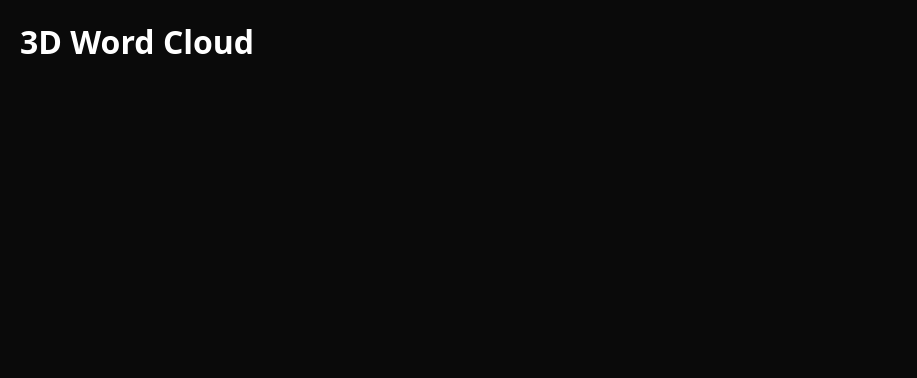
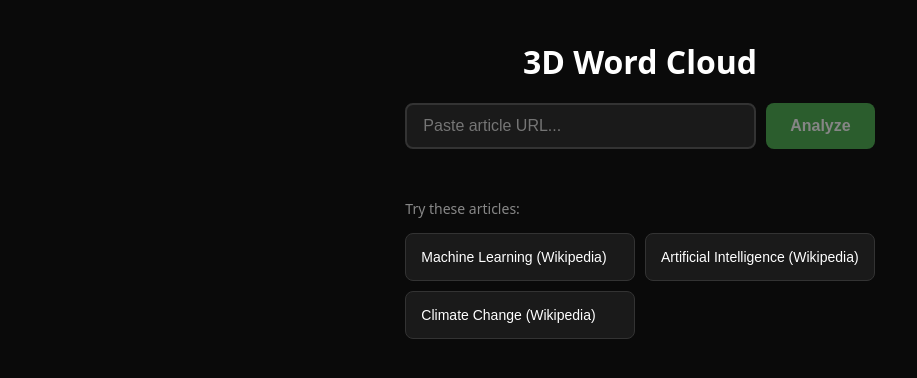
Before and after one commit to ThreeHats/3D-Word-Cloud-Noah, a React (Vite) app in the folder frontend/: page / in a window 1280 px wide. Shown: the top 378 px of the page, without its empty margins (0-917 px from the left). Built offline with nearby package versions, Linux system fonts and the light colour scheme.

Commit message:
added basic frontend and API integration

```diff
--- a/frontend/src/App.tsx
+++ b/frontend/src/App.tsx
@@ -1,11 +1,99 @@
+import { useState } from 'react';
+import { URLInput } from './components/URLInput';
+import { FeaturedArticles } from './components/FeaturedArticles';
+import { ErrorMessage } from './components/ErrorMessage';
+import { Loading3D } from './components/Loading3D';
+import { analyzeArticle } from './services/api';
+import { AnalyzeResponse } from './types';
+
 function App() {
+  const [loading, setLoading] = useState(false);
+  const [error, setError] = useState<string | null>(null);
+  const [result, setResult] = useState<AnalyzeResponse | null>(null);
+
+  async function handleAnalyze(url: string) {
+    setLoading(true);
+    setError(null);
+    setResult(null);
+
+    try {
+      const data = await analyzeArticle(url);
+      setResult(data);
+    } catch (err: any) {
+      setError(err.response?.data?.detail || 'Failed to analyze article. Check the URL and try again.');
+    } finally {
+      setLoading(false);
+    }
+  }
+
   return (
-    <div style={{ width: '100vw', height: '100vh' }}>
-      <h1 style={{ position: 'absolute', top: 20, left: 20, zIndex: 1 }}>
-        3D Word Cloud
-      </h1>
+    <div style={styles.container}>
+      <div style={styles.header}>
+        <h1 style={styles.title}>3D Word Cloud</h1>
+        <URLInput onAnalyze={handleAnalyze} loading={loading} />
+        <FeaturedArticles onSelect={handleAnalyze} disabled={loading} />
+      </div>
+
+      {error && <ErrorMessage message={error} onDismiss={() => setError(null)} />}
+
+      {loading && <Loading3D />}
+
+      {result && (
+        <div style={styles.result}>
+          <h2>{result.data.title}</h2>
+          <p>{result.data.words.length} keywords extracted</p>
+          <div style={styles.wordList}>
+            {result.data.words.slice(0, 10).map(word => (
+              <span key={word.text} style={styles.wordItem}>
+                {word.text} ({word.weight.toFixed(2)})
+              </span>
+            ))}
+          </div>
+        </div>
+      )}
     </div>
   );
 }
 
+const styles = {
+  container: {
+    width: '100%',
+    height: '100%',
+    display: 'flex',
+    flexDirection: 'column' as const,
+    alignItems: 'center',
+    padding: '40px 20px',
+  },
+  header: {
+    display: 'flex',
+    flexDirection: 'column' as const,
+    alignItems: 'center',
+    gap: '20px',
+    zIndex: 1,
+  },
+  title: {
+  wordList: {
+    display: 'flex',
+    flexWrap: 'wrap' as const,
+    gap: '10px',
+    marginTop: '20px',
+    justifyContent: 'center',
+  },
+  wordItem: {
+    padding: '8px 12px',
+    background: '#1a1a1a',
+    border: '1px solid #333',
+    borderRadius: '4px',
+    fontSize: '14px',
+    color: '#4CAF50',
+  },
+    fontSize: '32px',
+    fontWeight: 700,
+  },
+  result: {
+    marginTop: '40px',
+    textAlign: 'center' as const,
+  },
+};
+
 export default App;
--- /dev/null
+++ b/frontend/src/components/ErrorMessage.tsx
@@ -0,0 +1,56 @@
+interface ErrorMessageProps {
+  message: string;
+  onDismiss: () => void;
+}
+
+export function ErrorMessage({ message, onDismiss }: ErrorMessageProps) {
+  return (
+    <div style={styles.container}>
+      <div style={styles.content}>
+        <span style={styles.icon}>⚠️</span>
+        <p style={styles.message}>{message}</p>
+        <button onClick={onDismiss} style={styles.button}>
+          Dismiss
+        </button>
+      </div>
+    </div>
+  );
+}
+
+const styles = {
+  container: {
+    position: 'fixed' as const,
+    top: '20px',
+    right: '20px',
+    zIndex: 1000,
+  },
+  content: {
+    background: '#2a1a1a',
+    border: '2px solid #ff4444',
+    borderRadius: '8px',
+    padding: '20px',
+    maxWidth: '400px',
+    display: 'flex',
+    flexDirection: 'column' as const,
+    gap: '10px',
+    alignItems: 'flex-start',
+  },
+  icon: {
+    fontSize: '24px',
+  },
+  message: {
+    color: '#ffcccc',
+    margin: 0,
+    fontSize: '14px',
+    lineHeight: 1.5,
+  },
+  button: {
+    padding: '8px 16px',
+    border: 'none',
+    borderRadius: '4px',
+    background: '#ff4444',
+    color: '#fff',
+    cursor: 'pointer',
+    fontSize: '14px',
+  },
+};
--- /dev/null
+++ b/frontend/src/components/FeaturedArticles.tsx
@@ -0,0 +1,73 @@
+interface Article {
+  title: string;
+  url: string;
+}
+
+const FEATURED: Article[] = [
+  {
+    title: 'Machine Learning (Wikipedia)',
+    url: 'https://en.wikipedia.org/wiki/Machine_learning',
+  },
+  {
+    title: 'Artificial Intelligence (Wikipedia)',
+    url: 'https://en.wikipedia.org/wiki/Artificial_intelligence',
+  },
+  {
+    title: 'Climate Change (Wikipedia)',
+    url: 'https://en.wikipedia.org/wiki/Climate_change',
+  },
+];
+
+interface FeaturedArticlesProps {
+  onSelect: (url: string) => void;
+  disabled: boolean;
+}
+
+export function FeaturedArticles({ onSelect, disabled }: FeaturedArticlesProps) {
+  return (
+    <div style={styles.container}>
+      <h3 style={styles.title}>Try these articles:</h3>
+      <div style={styles.grid}>
+        {FEATURED.map((article) => (
+          <button
+            key={article.url}
+            onClick={() => onSelect(article.url)}
+            disabled={disabled}
+            style={styles.card}
+          >
+            {article.title}
+          </button>
+        ))}
+      </div>
+    </div>
+  );
+}
+
+const styles = {
+  container: {
+    marginTop: '30px',
+  },
+  title: {
+    fontSize: '14px',
+    color: '#888',
+    marginBottom: '15px',
+    fontWeight: 400,
+  },
+  grid: {
+    display: 'grid',
+    gridTemplateColumns: 'repeat(auto-fit, minmax(200px, 1fr))',
+    gap: '10px',
+    maxWidth: '600px',
+  },
+  card: {
+    padding: '15px',
+    border: '1px solid #333',
+    borderRadius: '8px',
+    background: '#1a1a1a',
+    color: '#fff',
+    cursor: 'pointer',
+    fontSize: '14px',
+    textAlign: 'left' as const,
+    transition: 'all 0.2s',
+  },
+};
--- /dev/null
+++ b/frontend/src/components/Loading3D.tsx
@@ -0,0 +1,31 @@
+export function Loading3D() {
+  return (
+    <div style={styles.container}>
+      <div style={styles.spinner} />
+      <p style={styles.text}>Analyzing article...</p>
+    </div>
+  );
+}
+
+const styles = {
+  container: {
+    display: 'flex',
+    flexDirection: 'column' as const,
+    alignItems: 'center',
+    justifyContent: 'center',
+    height: '100%',
+  },
+  spinner: {
+    width: '50px',
+    height: '50px',
+    border: '4px solid #333',
+    borderTop: '4px solid #4CAF50',
+    borderRadius: '50%',
+    animation: 'spin 1s linear infinite',
+  },
+  text: {
+    marginTop: '20px',
+    color: '#888',
+    fontSize: '16px',
+  },
+};
--- /dev/null
+++ b/frontend/src/components/URLInput.tsx
@@ -0,0 +1,62 @@
+import { useState } from 'react';
+
+interface URLInputProps {
+  onAnalyze: (url: string) => void;
+  loading: boolean;
+}
+
+export function URLInput({ onAnalyze, loading }: URLInputProps) {
+  const [url, setUrl] = useState('');
+
+  function handleSubmit(e: React.FormEvent) {
+    e.preventDefault();
+    if (url.trim()) {
+      onAnalyze(url.trim());
+    }
+  }
+
+  return (
+    <form onSubmit={handleSubmit} style={styles.form}>
+      <input
+        type="text"
+        value={url}
+        onChange={(e) => setUrl(e.target.value)}
+        placeholder="Paste article URL..."
+        disabled={loading}
+        style={styles.input}
+      />
+      <button type="submit" disabled={loading || !url.trim()} style={styles.button}>
+        {loading ? 'Analyzing...' : 'Analyze'}
+      </button>
+    </form>
+  );
+}
+
+const styles = {
+  form: {
+    display: 'flex',
+    gap: '10px',
+    width: '100%',
+    maxWidth: '600px',
+  },
+  input: {
+    flex: 1,
+    padding: '12px 16px',
+    fontSize: '16px',
+    border: '2px solid #333',
+    borderRadius: '8px',
+    background: '#1a1a1a',
+    color: '#fff',
+    outline: 'none',
+  },
+  button: {
+    padding: '12px 24px',
+    fontSize: '16px',
+    border: 'none',
+    borderRadius: '8px',
+    background: '#4CAF50',
+    color: '#fff',
+    cursor: 'pointer',
+    fontWeight: 600,
+  },
+};
--- a/frontend/src/index.css
+++ b/frontend/src/index.css
@@ -15,3 +15,16 @@ body {
   width: 100vw;
   height: 100vh;
 }
+
+@keyframes spin {
+  to { transform: rotate(360deg); }
+}
+
+input:disabled, button:disabled {
+  opacity: 0.5;
+  cursor: not-allowed;
+}
+
+button:not(:disabled):hover {
+  filter: brightness(1.1);
+}
--- /dev/null
+++ b/frontend/src/services/api.ts
@@ -0,0 +1,14 @@
+import axios from 'axios';
+import { AnalyzeResponse } from '../types';
+
+const API_BASE = 'http://localhost:8000';
+
+export async function analyzeArticle(url: string): Promise<AnalyzeResponse> {
+  const { data } = await axios.post<AnalyzeResponse>(`${API_BASE}/analyze`, { url });
+  return data;
+}
+
+export async function checkHealth(): Promise<{ status: string; version: string }> {
+  const { data } = await axios.get(`${API_BASE}/health`);
+  return data;
+}
```
